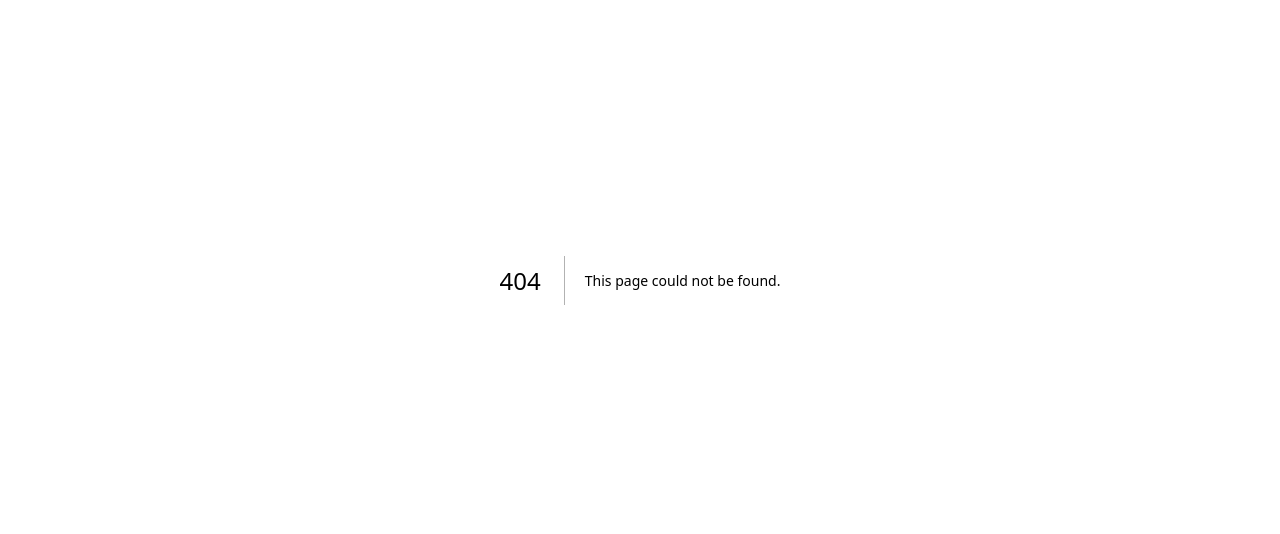
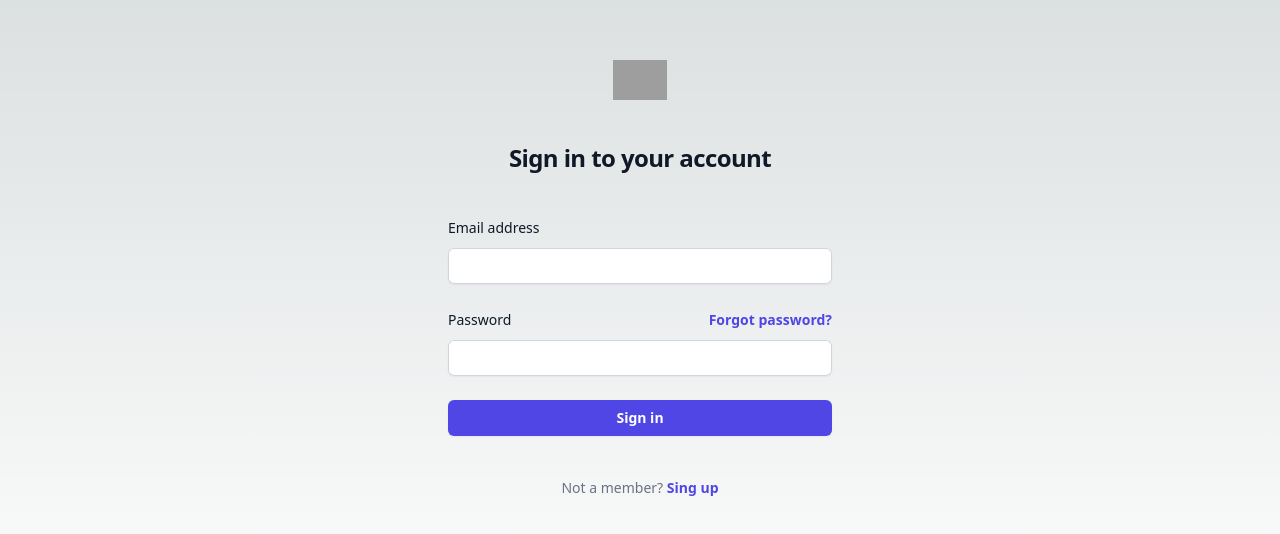
Before and after one commit to ValeHenriquez/movies-front, a Next.js app: page /auth/login in a window 1280 px wide. Before the commit this address had no page. Shown: the part 120-654 px from the top of the page. Built offline with nearby package versions, Linux system fonts and the light colour scheme; grey boxes are pictures that could not be loaded.

Commit message:
feat: move to auth seccion to app/auth

```diff
--- /dev/null
+++ b/app/auth/login/page.tsx
@@ -0,0 +1,19 @@
+"use client"
+import Image from 'next/image'
+import { useEffect, useState } from 'react'
+import Form from '../../components/Form';
+
+export default function Login() {
+
+    const [email, setEmail] = useState("");
+    const [password, setPassword] = useState("");
+
+    console.log(email);
+
+    return (
+        <>
+            <Form />
+
+        </>
+    )
+}
--- /dev/null
+++ b/app/auth/signup/page.tsx
@@ -0,0 +1,11 @@
+import SignUpForm from "@/app/components/SignUpForm"
+
+const SignUp = () => {
+    return (
+        <>
+            <SignUpForm />
+        </>
+    )
+}
+
+export default SignUp
```
